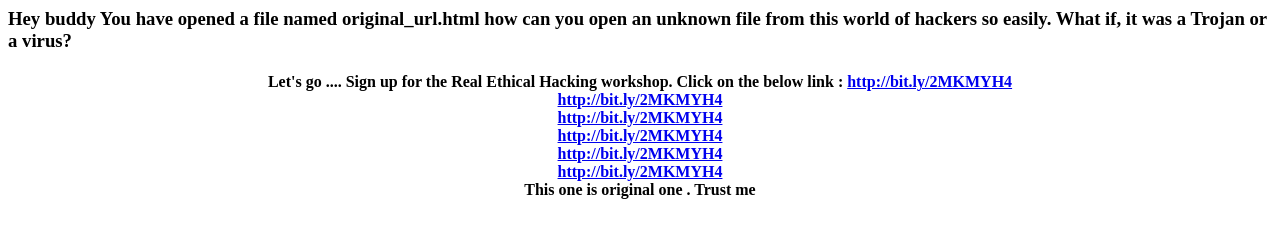
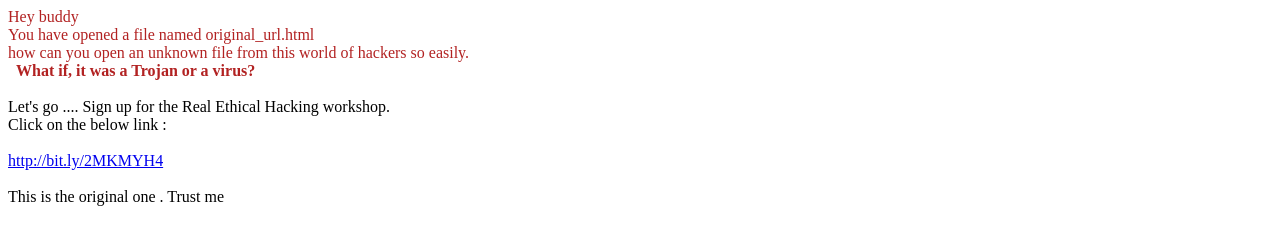
Before and after one commit to praveensinghinfo/praveensingh.github.io, a plain HTML site: page original_url.html in a window 1280 px wide. Drawn offline with Linux system fonts and the light colour scheme.

Commit message:
Update original_url.html

```diff
--- a/original_url.html
+++ b/original_url.html
@@ -1,23 +1,18 @@
 <html>
-  <head>
-    <title>Registration link</title>
-  </head>
+<head>
+	<title>Registration link</title>
+</head>
 <body>
-<h3>
-Hey buddy
-You have opened a file named original_url.html
-how can you open an unknown file from this world of hackers so easily.
-  <b>What if, it was a Trojan or a virus?</b>
-  </h3>
-<center><h4>Let's go .... Sign up for the Real Ethical Hacking workshop.
-Click on the below link :
-<a href=http://bit.ly/2MKMYH4>http://bit.ly/2MKMYH4</a><br>
-<a href=http://bit.ly/2MKMYH4>http://bit.ly/2MKMYH4</a><br>
-<a href=http://bit.ly/2MKMYH4>http://bit.ly/2MKMYH4</a><br>
-<a href=http://bit.ly/2MKMYH4>http://bit.ly/2MKMYH4</a><br>
-<a href=http://bit.ly/2MKMYH4>http://bit.ly/2MKMYH4</a><br>
-<a href=http://bit.ly/2MKMYH4>http://bit.ly/2MKMYH4</a><br>
-This one is original one . Trust me <br>
-  </center
+<p><span style="font-size:16px;"><span style="color:#B22222;">Hey buddy<br />
+You have opened a file named original_url.html<br />
+how can you open an unknown file from this world of hackers so easily.<br />
+&nbsp; <strong>What if, it was a Trojan or a virus?</strong></span></span><br />
+<br />
+Let&#39;s go .... Sign up for the Real Ethical Hacking workshop.<br />
+Click on the below link :<br />
+<br />
+<a href="http://bit.ly/2MKMYH4">http://bit.ly/2MKMYH4</a><br />
+<br />
+This is the original one . Trust me</p>
 </body>
 </html>
```
